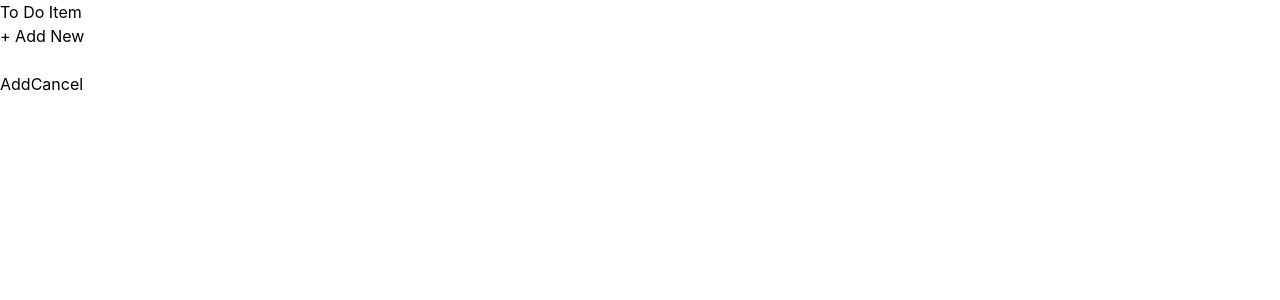
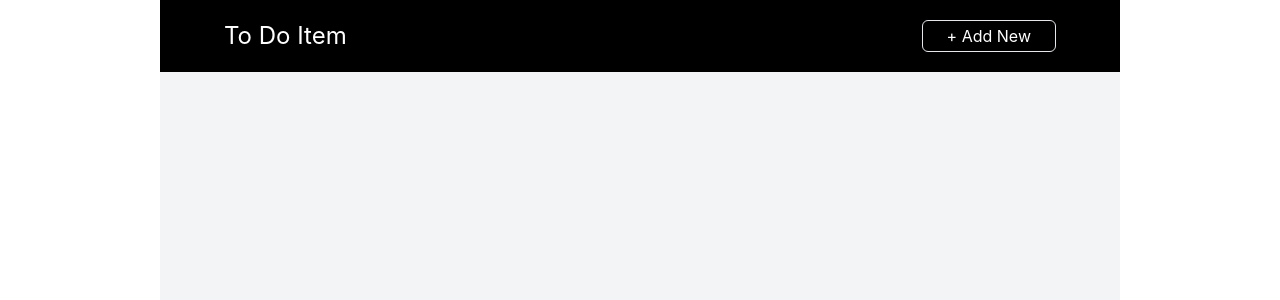
Before and after one commit to tedzchow/git-practice, a React (Create React App) app in the folder todo/client/: page / in a window 1280 px wide. Shown: the top 300 px of the page. Built offline with nearby package versions, Linux system fonts and the light colour scheme.

Commit message:
update tailwind.config.js

```diff
--- a/todo/client/tailwind.config.js
+++ b/todo/client/tailwind.config.js
@@ -1,6 +1,8 @@
 /** @type {import('tailwindcss').Config} */
 module.exports = {
-  content: [],
+  content: [
+    "./src/**/*.{js,jsx,ts,tsx}",
+  ],
   theme: {
     extend: {},
   },
```
